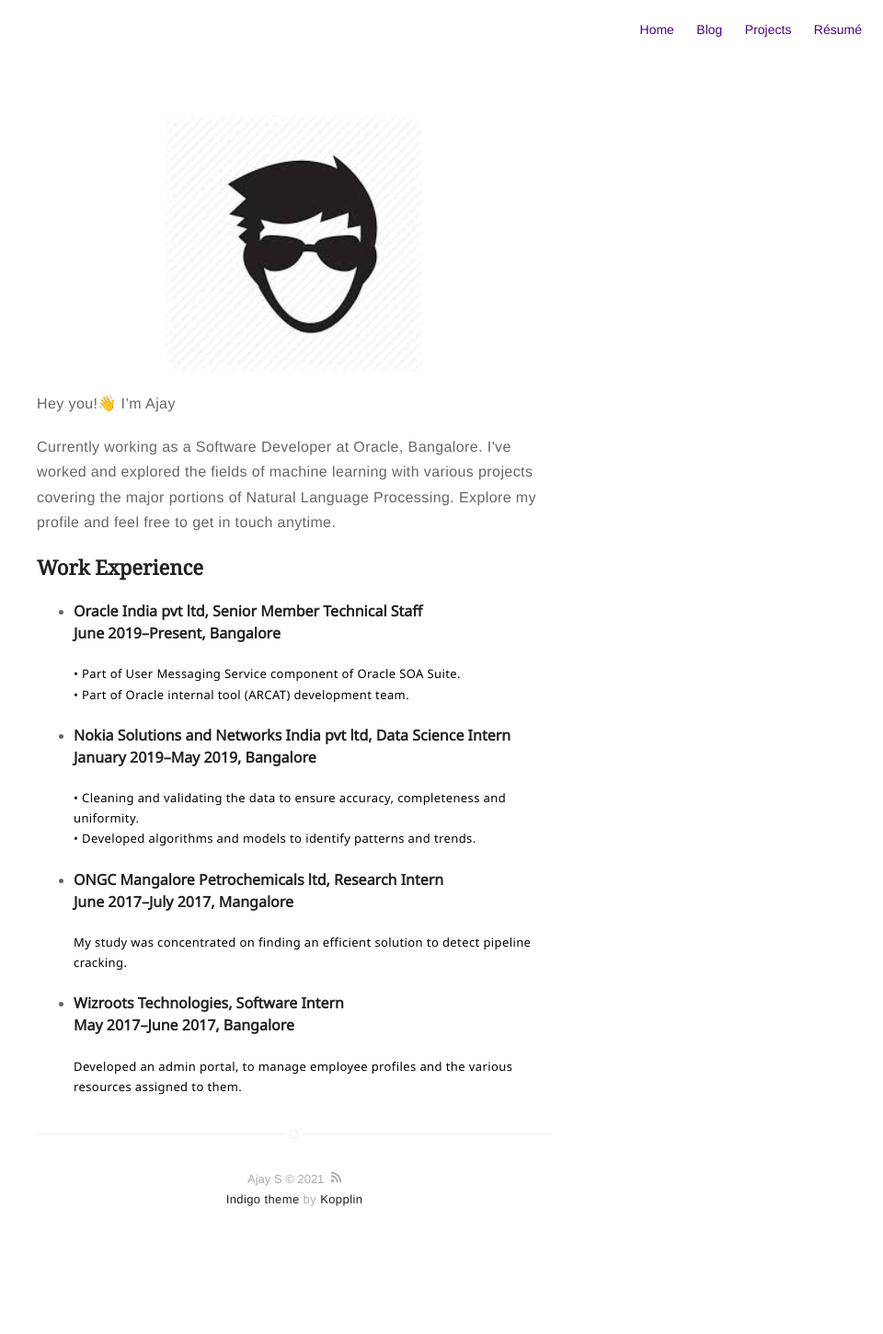
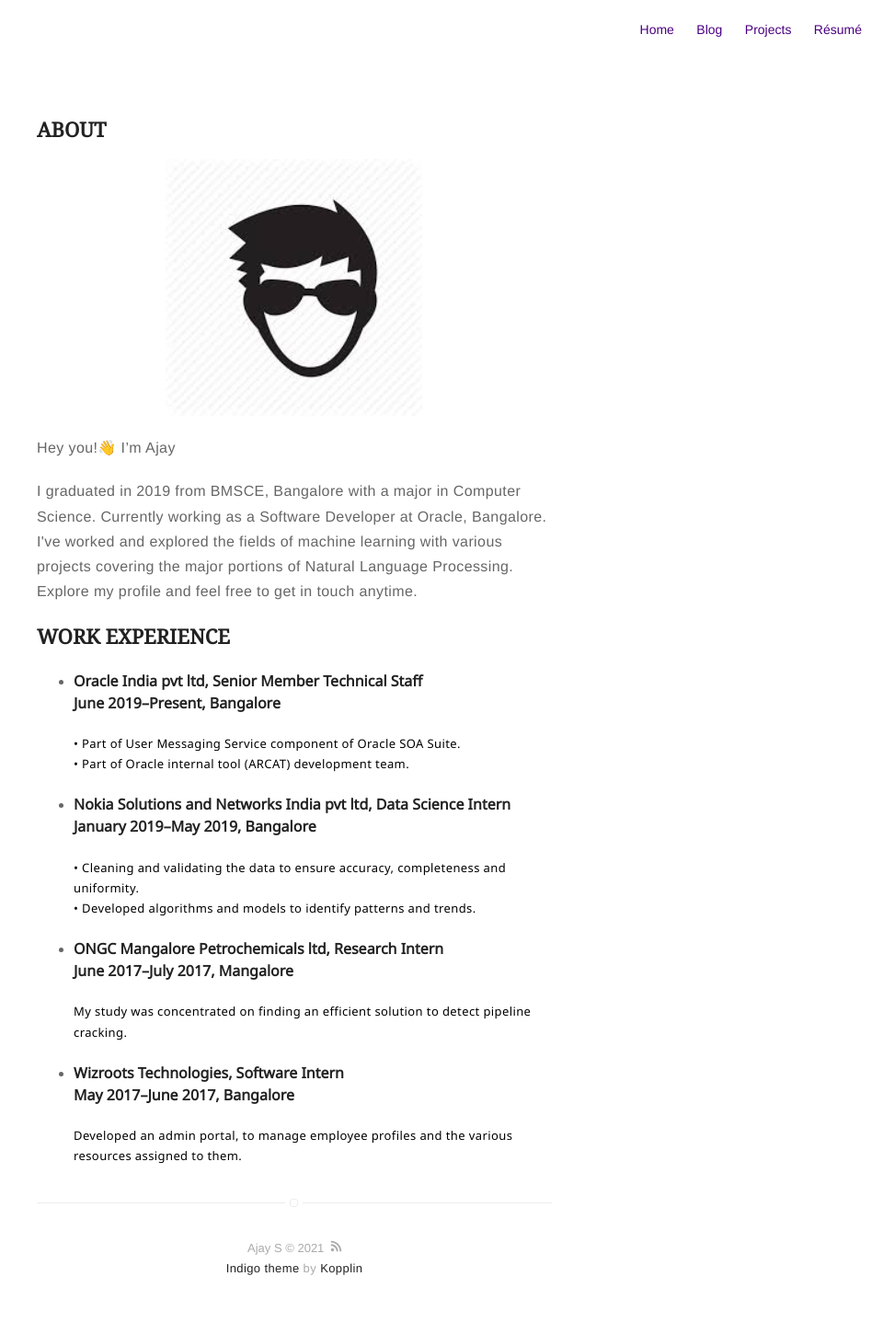
Before and after one commit to ajs997/ajs997.github.io, a Jekyll site: the page built from about.md, in a window 1280 px wide. Shown: the whole page at 92% size, without its empty margins (320-1280 px from the left). Built offline with Jekyll 4.4.1, drawn with Linux system fonts in a browser that asks for light colours; before the commit the page ends 1375 px from its top, so only the background shows below that.

Commit message:
projects

```diff
--- a/about.md
+++ b/about.md
@@ -2,16 +2,18 @@
 title: About
 layout: page
 ---
+<h2 class="title" style="font-family: 'Noto Serif';">ABOUT</h2>
 ![Profile Image]({% if site.external-image %}{{ site.picture }}{% else %}{{ site.url }}/{{ site.picture }}{% endif %})
 
 <p>Hey you!<span>&#128075;</span> I’m Ajay</p>
 
-<p>Currently working as a Software Developer at Oracle, Bangalore. I've worked
+<p>I graduated in 2019 from BMSCE, Bangalore with a major in Computer Science.
+Currently working as a Software Developer at Oracle, Bangalore. I've worked
 and explored the fields of machine learning with various projects covering the
 major portions of Natural Language Processing. Explore my profile and feel free
 to get in touch anytime. </p>
 
-<h2 style="font-family: 'Noto Serif';">Work Experience</h2>
+<h2 style="font-family: 'Noto Serif';">WORK EXPERIENCE</h2>
 
 <ul class="skill-list">
 	<li><h4 style="font-family: 'Noto Sans';">Oracle India pvt ltd, Senior Member Technical Staff<br> June 2019–Present, Bangalore</h4></li>
--- a/projects.html
+++ b/projects.html
@@ -2,13 +2,14 @@
 layout: page
 title: Projects
 ---
+<h2 class="title" style="font-family: 'Noto Serif';">PROJECTS</h2>
 <section class="list">
     {% for post in site.posts %}
         {% if post.projects %}
-            <div class="item {% if post.star %}star{% endif %}">
+            <div class="item {% if post.star %}star{% endif %}" >
                 <a class="url" href="{% if post.externalLink %}{{ post.externalLink }}{% else %}{{ site.url }}{{ post.url }}{% endif %}">
                     <aside><time datetime="{{ post.date | date:"%d-%m-%Y" }}">{{ post.date | date: "%b %d %Y" }}</time></aside>
-                    <h3 class="title">{{ post.title }}</h3>
+                    <h3 class="title" style="font-family: 'Noto Serif';">{{ post.title }}</h3>
                 </a>
             </div>
         {% endif %}
```
Also changed, not shown: _posts/2021-07-24-news-collection-and-summarization.md (+1 -1 lines).
